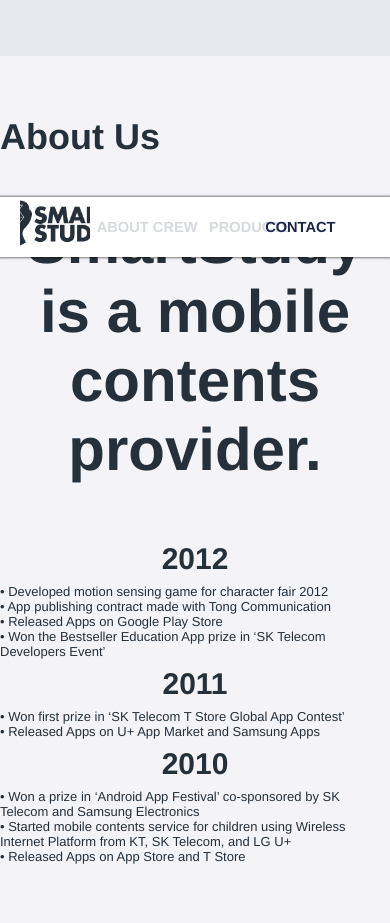
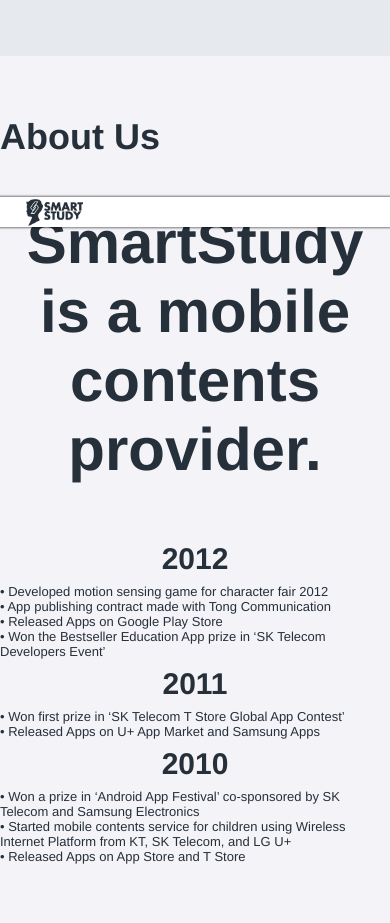
Before and after one commit to smartstudy/smartstudy, a Django app: page / in a window 390 px wide. Shown: the part 163-1086 px from the top of the page. Run offline with Django 3.2, Linux system fonts and the light colour scheme; data comes from the database, SQL or seed files in the repository; style sheets or scripts are compiled from the project's sources; some libraries are stand-ins or nearby versions.

Commit message:
navbar font 적용

```diff
--- a/smartstudy/static/less/navbar.less
+++ b/smartstudy/static/less/navbar.less
@@ -29,19 +29,25 @@
         background-size: auto 90%;
 
         @media (max-width: 480px) {
-            .logo {
-                width: 20%;
-                height: 30px;
-                background: url(../images/home/smartstudy_logo_mini.png) center center no-repeat;
-                background-size: auto 90%;
-            }
+            width: 20%;
+            height: 30px;
+            background: url(../images/home/smartstudy_logo_mini.png) center center no-repeat;
+            background-size: auto 90%;
         }
     }
+
+
 
     ul {
         float: left;
         width: 80%;
+
+        @media (max-width: 480px) {
+            display: none;
+        }
     }
+
+
 
     li {
         float: left;
@@ -55,6 +61,7 @@
             color: #d7dadd;
             font-weight: bold;
             display: block;
+            font-family: Helvetica Neue;
         }
 
         &.active a {
```
